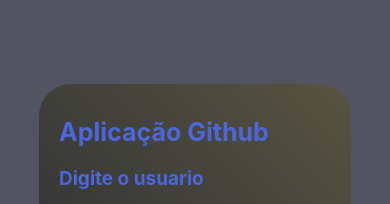
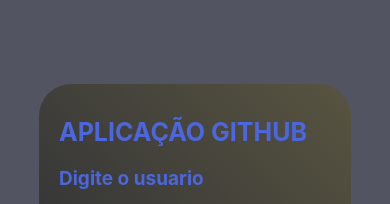
Before and after one commit to Romariolima99/ViteReactGitHubProfiles, a React (Vite) app: page / in a window 390 px wide. Shown: the top 204 px of the page. Built offline with nearby package versions, Linux system fonts and the light colour scheme.

Commit message:
Style: Ajustes na responsividade

```diff
--- a/src/App.tsx
+++ b/src/App.tsx
@@ -35,7 +35,7 @@ function App() {
       <div className="container">
         <header className='header-top'>
           <ul>
-            <li>Aplicação Github</li>
+            <li>APLICAÇÃO GITHUB</li>
           </ul>
         </header>
 
```
